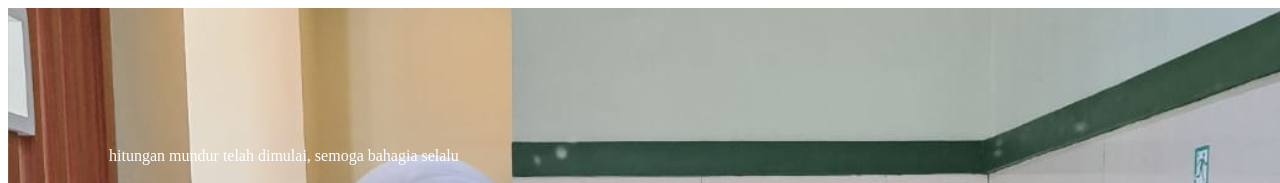
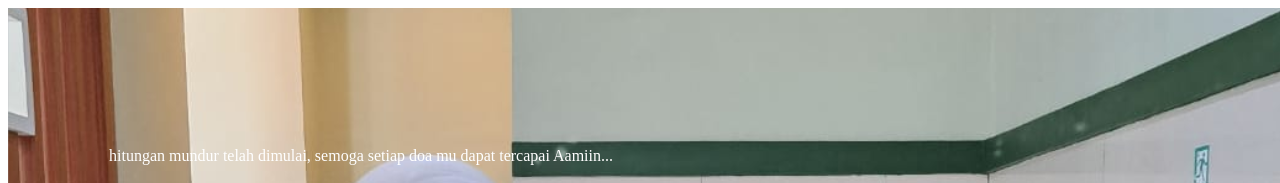
Before and after one commit to Riski-IY/putriseptiara.as, a plain HTML site: page index.html in a window 1280 px wide. Shown: the top 183 px of the page. Drawn offline with Linux system fonts and the light colour scheme.

Commit message:
index.html

```diff
--- a/index.html
+++ b/index.html
@@ -11,7 +11,7 @@
 <body>
 <div class="container">
 	<div class="content">
-		<p>hitungan mundur telah dimulai, semoga bahagia selalu</p>
+		<p>hitungan mundur telah dimulai, semoga setiap doa mu dapat tercapai Aamiin...</p>
 		<h1>Putri Septiara AS <span>Cantik's</span> Selamat Ulang Tahun Woiii</h1>
 			<div class="launch-time">
 			<div>
```
